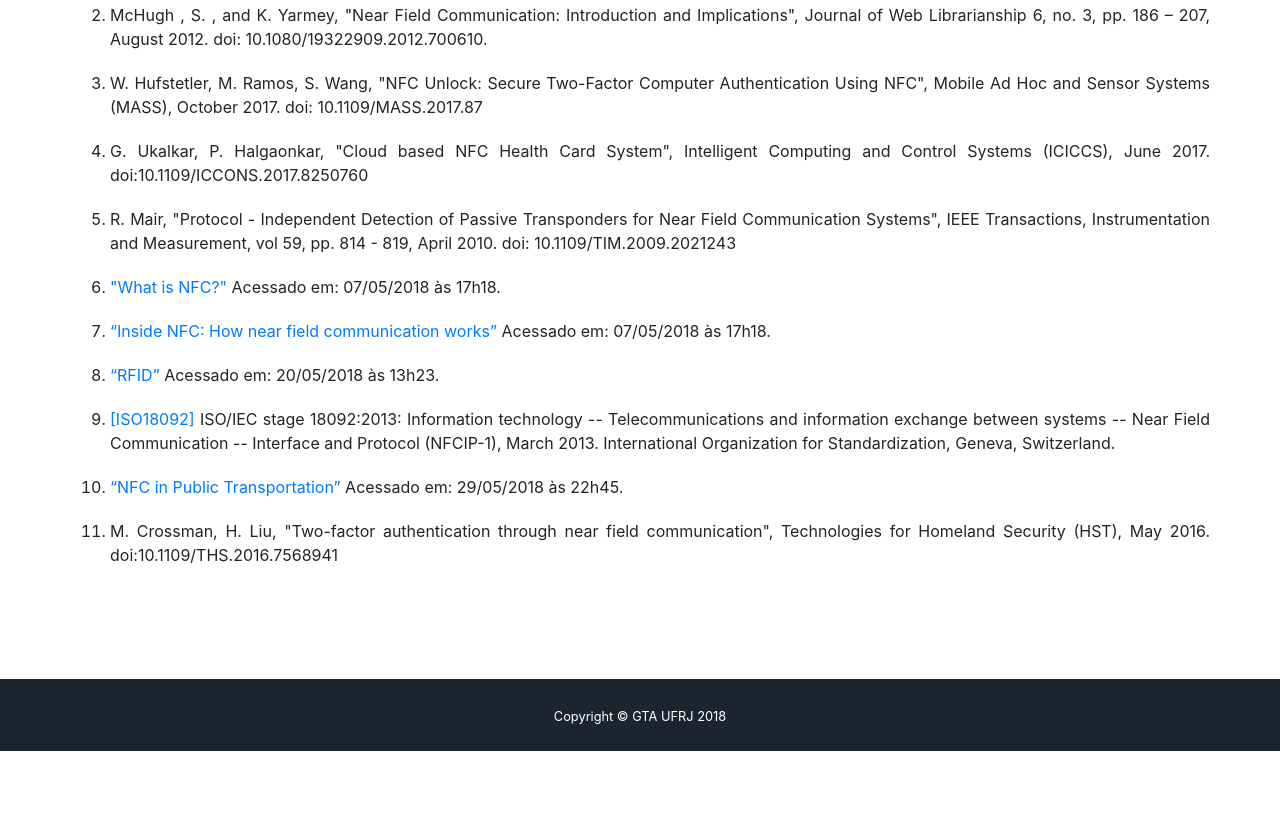
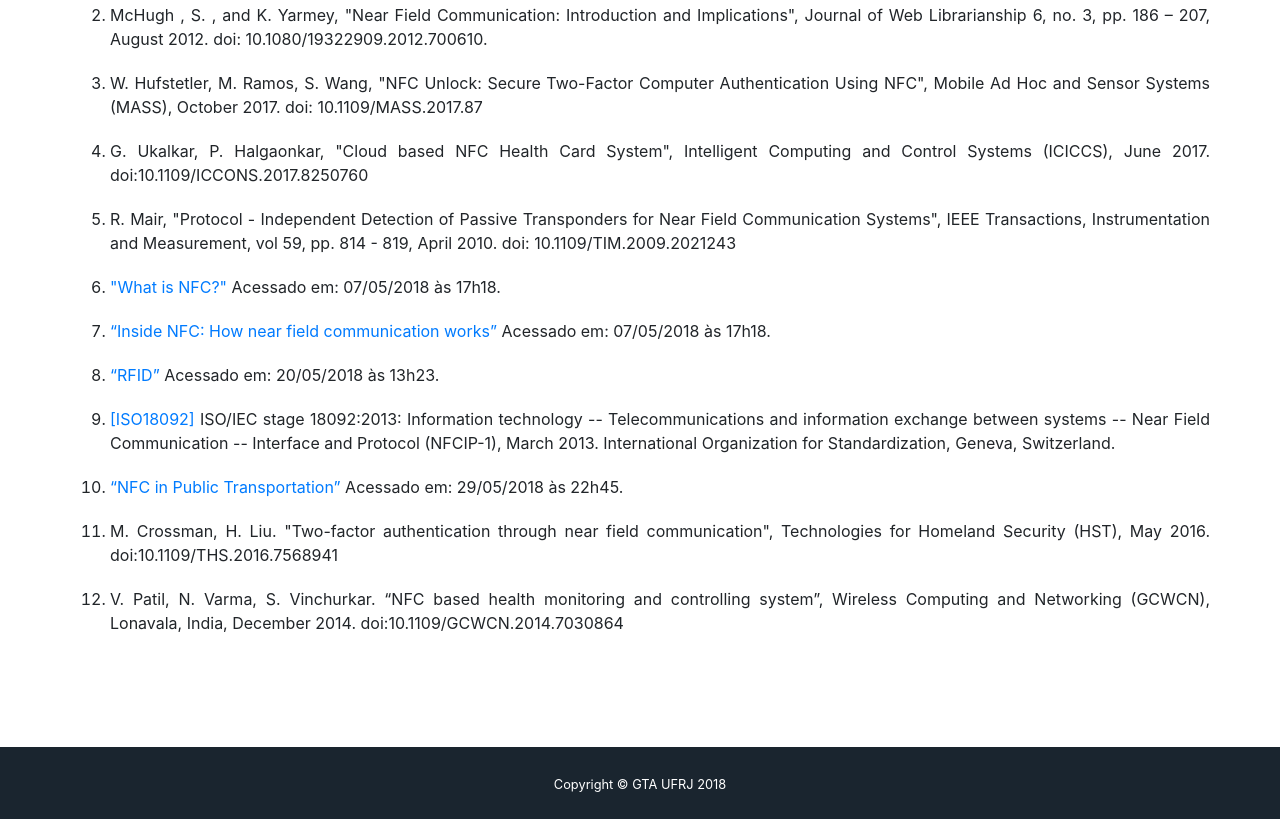
Before and after one commit to thiagomachado/NFC, a website with bundled scripts: page index.html in a window 1280 px wide. Shown: the part 5446-6265 px from the top of the page. Before the commit the page ends 6197 px from the top, so only its background shows below. Built offline with nearby package versions, Linux system fonts and the light colour scheme.

Commit message:
adicionando referencia 14

```diff
--- a/index.html
+++ b/index.html
@@ -385,10 +385,15 @@
                 Acessado em: 29/05/2018 às 22h45.
             </li>
             <li>
-                M. Crossman, H. Liu, "Two-factor authentication through near field communication",
+                M. Crossman, H. Liu. "Two-factor authentication through near field communication",
                 Technologies for Homeland Security (HST), May 2016.
                 doi:10.1109/THS.2016.7568941
-              </li>
+            </li>
+            <li>
+                V. Patil, N. Varma, S. Vinchurkar. “NFC based health monitoring and controlling system”,
+                Wireless Computing and Networking (GCWCN), Lonavala, India, December 2014.
+                doi:10.1109/GCWCN.2014.7030864
+            </li>
           </ol>
         </div>
       </div>
```
